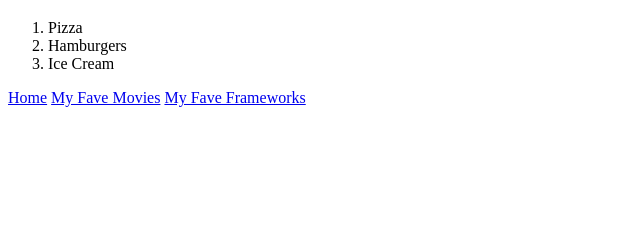
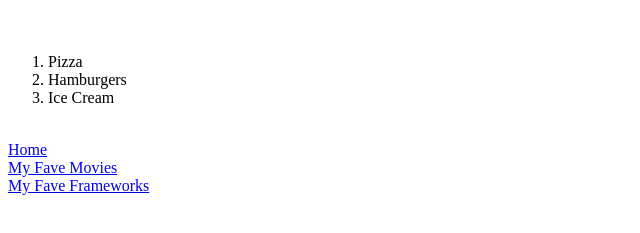
Before and after one commit to clewis1337/MyFirstServer, a plain HTML site: page foods.html in a window 1280 px wide. Shown: the part 61-294 px from the top of the page, without its empty margins (0-640 px from the left). Drawn offline with Linux system fonts and the light colour scheme.

Commit message:
Fixed html layouts slightly

```diff
--- a/foods.html
+++ b/foods.html
@@ -9,13 +9,13 @@
     <!-- <script src="main.js"></script> -->
 </head>
 <body>
-    <h1>Here is a list of my favorite foods:</h1>
+    <h1>Here is a list of my favorite foods:</h1><br>
     <ol><li>Pizza</li>
     <li>Hamburgers</li>
-    <li>Ice Cream</li></ol>
-    <a href="/">Home</a>
-    <a href="/movies">My Fave Movies</a>
-    <a href="/frameworks">My Fave Frameworks</a>
+    <li>Ice Cream</li></ol><br>
+    <a href="/">Home</a><br>
+    <a href="/movies">My Fave Movies</a><br>
+    <a href="/frameworks">My Fave Frameworks</a><br>
 
 </body>
 </html>
```
Also changed, not shown: frameworks.html (+5 -5 lines), index.html (+5 -4 lines), movies.html (+1 -1 lines).
